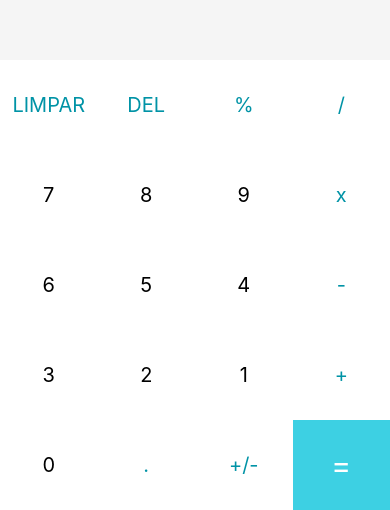
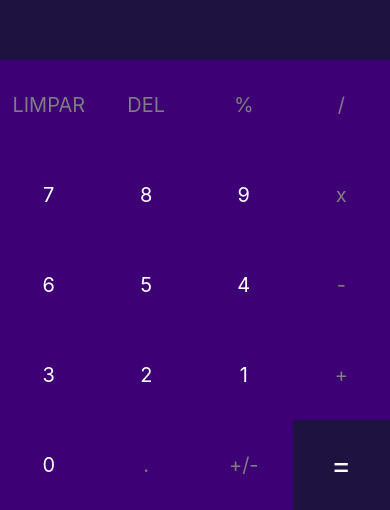
Before and after one commit to MateusVidalm/CalculadoraOFC, a React Native app: screen / in a window 390 px wide. Shown: the part 334-844 px from the top of the page. Built offline with nearby package versions, Linux system fonts and the light colour scheme.

Commit message:
corrigido sistema de cores

```diff
--- a/App.tsx
+++ b/App.tsx
@@ -80,12 +80,12 @@
 
         {buttons.map((button) =>
           button === '=' ? // Mapeamento do botão =
-        <TouchableOpacity onPress={() => handleInput(button)} key={button} style={[styles.button, {backgroundColor: '#3dd0e3'}]}>
+        <TouchableOpacity onPress={() => handleInput(button)} key={button} style={[styles.button, {backgroundColor: '#1e1240'}]}>
           <Text style={[styles.textButton, {color: "white", fontSize: 30}]}>{button}</Text>
         </TouchableOpacity>
           : // Mapeamento dos outros botões
           <TouchableOpacity onPress={() => handleInput(button)} key={button} style={styles.button}>
-            <Text style={[styles.textButton, {color: typeof(button) === 'number' ? 'black': '#0093a6'}]}>{button}</Text>
+            <Text style={[styles.textButton, {color: typeof(button) === 'number' ? 'white': '#7e7d7f'}]}>{button}</Text>
           </TouchableOpacity>
         )}
       </View>
@@ -101,17 +101,17 @@
   results: {
     flex: 2,
     justifyContent: "center",
-    backgroundColor: "#f5f5f5"
+    backgroundColor: "#1e1240"
   },
   resultText: {
-    color: "#282F38",
+    color: "white",
     fontSize: 32,
     fontWeight: "bold",
     padding: 12,
     textAlign: "right"
   },
   historyText:{
-    color: "#7c7c7c",
+    color: "#7e7d7f",
     fontSize: 20,
     marginRight: 10,
     alignSelf: 'flex-end',
@@ -121,7 +121,7 @@
     flexWrap: 'wrap',
   },
   button: {
-    backgroundColor: 'white',
+    backgroundColor: '#3d0075',
     alignItems: 'center',
     justifyContent: 'center',
     minWidth: 90,
@@ -129,7 +129,7 @@
     flex: 2,
   },
   textButton: {
-    color: "#7c7c7c",
+    color: "#ffffff",
     fontSize: 20,
   }
 });
```
